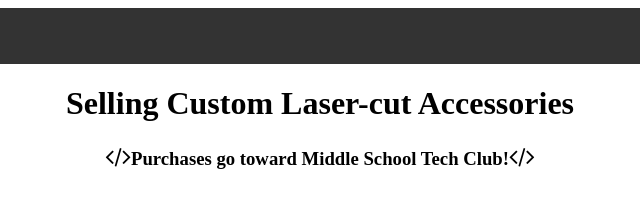
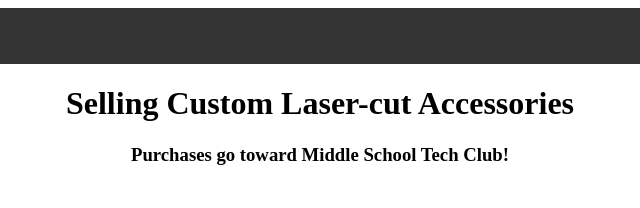
Before and after one commit to crosspointacademy/crosspointacademy.github.io, a plain HTML site: page index.html in a window 1280 px wide. Shown: the full height of the page, 320-960 px from the left. Drawn offline with Linux system fonts and the light colour scheme.

Commit message:
Fixed random </>

```diff
--- a/index.html
+++ b/index.html
@@ -72,7 +72,7 @@
     <div>
       <center>
         <h1>Selling Custom Laser-cut Accessories</h1>
-        <h3><i style="font-size:24px" class="fa">&#xf121;</i>Purchases go toward Middle School Tech Club!<i style="font-size:24px" class="fa">&#xf121;</i></h3>
+        <h3>Purchases go toward Middle School Tech Club!</h3>
       </center>
     </div>
     </body>
```
